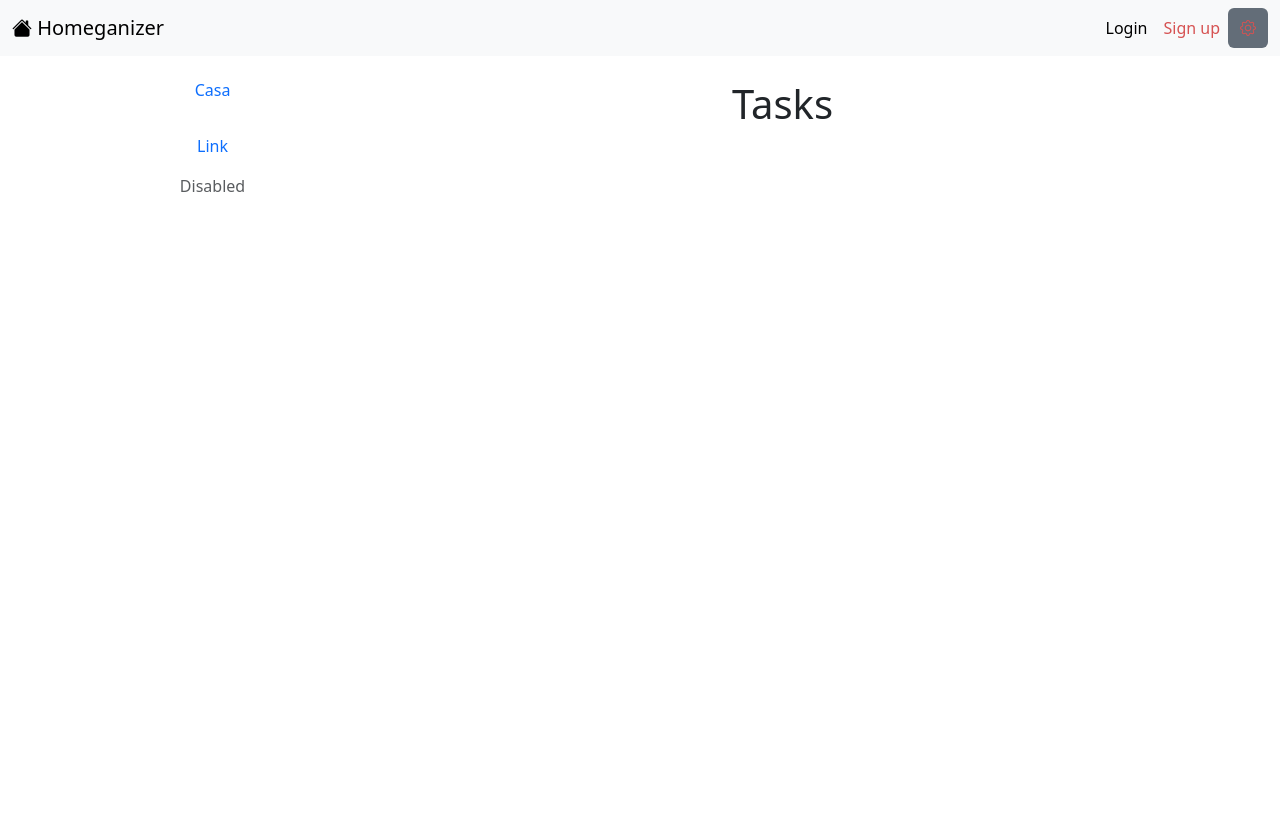
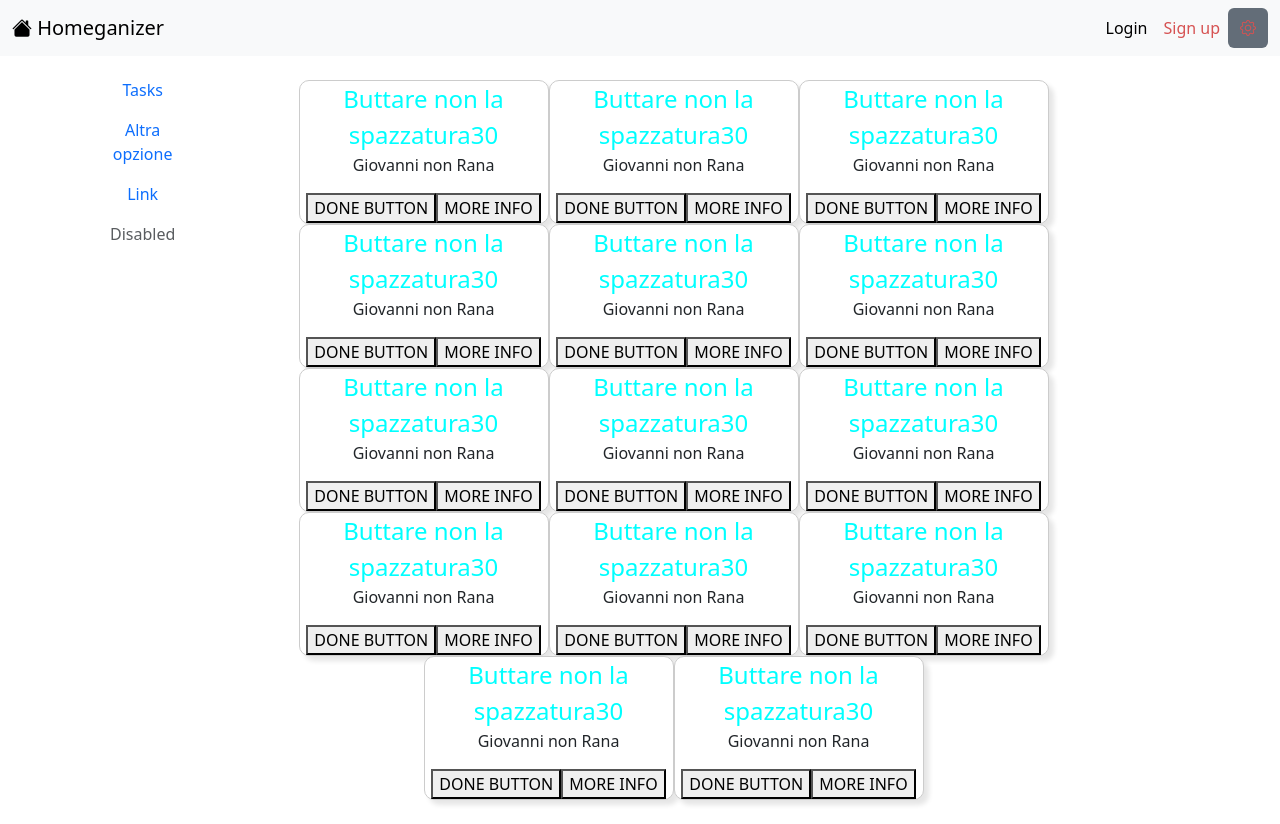
Before and after one commit to claudiogaudiano/Homeganize_frontend, a React (Create React App) app: page / in a window 1280 px wide. Before the commit the page ends 800 px from the top, so only its background shows below. Built offline with nearby package versions, Linux system fonts and the light colour scheme.

Commit message:
All work saved from 22 oct

```diff
--- a/src/App.css
+++ b/src/App.css
@@ -39,3 +39,23 @@
   }
 }
 */
+
+/* Header.css */
+.navbar {
+  background-color: #4CAF50; /* Sostituisci con il tuo colore desiderato */
+}
+
+.navbar .nav-link {
+  color: rgb(214, 82, 82); /* Cambia il colore del testo del link */
+}
+
+.navbar .nav-link.active {
+  color: #000000; /* Colore per il link attivo */
+}
+
+.navbar .btn-secondary {
+  font-size: 100;
+  width: 40px;
+  background-color: #636d78; /* Cambia il colore del pulsante */
+  border: none; /* Rimuovi il bordo se necessario */
+}
--- a/src/App.js
+++ b/src/App.js
@@ -58,12 +58,12 @@ function App() {
         <div class="row fixed-top"><Header />
         </div>
 
-        <div class="row"> {/* paddingTop permette il render sotto all'header */}
-          <div class="col-3 d-none d-sm-block" style={{ paddingTop: '70px' }}>
+        <div class="row container"> {/* paddingTop permette il render sotto all'header */}
+          <div class="col-1 d-none d-sm-block" style={{ paddingTop: '70px', height: '100vh'}}>
             <Sidebar />
           </div>
 
-          <div class="col" style={{ paddingTop: '56px' }}>
+          <div class="col" style={{ paddingTop: '56px'}}>
             <Router>
               <main className="main-content p-4"> {/* main is useful for SEO*/}
                 <Routes>
--- a/src/components/Header.jsx
+++ b/src/components/Header.jsx
@@ -11,7 +11,7 @@ function Header() {
         {/*Offcanvas*/}
         <div class="d-block d-sm-none">  {/*serve per mostrare l'offcanvas solo per schermi  xs*/}
         <button class="navbar-toggler ms-2" type="button" data-bs-toggle="offcanvas" data-bs-target="#offcanvasNavbar" aria-controls="offcanvasNavbar" aria-label="Toggle navigation">
-
+        <span class="navbar-toggler-icon"></span>
         </button>
         <div class="offcanvas offcanvas-start" tabindex="-1" id="offcanvasNavbar" aria-labelledby="offcanvasNavbarLabel">
           <div class="offcanvas-header">
--- a/src/components/Sidebar.jsx
+++ b/src/components/Sidebar.jsx
@@ -5,10 +5,10 @@ function Sidebar() {
   return (
     <ul class="nav flex-column">
       <li class="nav-item">
-    <a class="nav-link active" aria-current="page" href="#">Casa</a>
+        <a class="nav-link active" aria-current="page" href="#">Tasks</a>
       </li>
       <li class="nav-item">
-    <a class="nav-link" href="#"></a>
+        <a class="nav-link" href="#">Altra opzione</a>
       </li>
       <li class="nav-item">
         <a class="nav-link" href="#">Link</a>
--- /dev/null
+++ b/src/components/TaskCard.css
@@ -0,0 +1,20 @@
+.card {
+    border: 1px solid hsl(0, 0%, 80%);
+    border-radius: 10px;
+    box-shadow: 5px 5px 5px hsla(0, 0%, 0%, 0.1);
+    padding: 20 px;
+    margin:10 px;
+    text-align: center;
+    max-width: 250px;
+    display: inline-block
+}
+
+.card .taskName {
+    color: aqua;
+    font-size: 24px;
+}
+
+.taskName {
+    color: #333;
+    font-size: 24px;
+}
--- /dev/null
+++ b/src/components/TaskCard.jsx
@@ -0,0 +1,32 @@
+import React from 'react';
+import './taskCard.css';
+import PropTypes from 'prop-types' //Debugging Purpose, it console.log errors
+
+function TaskCard(hello) {
+    return(
+        <div className="card">
+            <span className="taskName">{hello.taskName + hello.hours}</span>
+            <p className="assinedPerson">{hello.name}</p> {/*potential feature => manage more people in a task*/}
+            <button className="doneButton">DONE BUTTON</button>
+            {/*move item - send data to the server - */}
+            <button className="moreInfo">MORE INFO</button>
+        </div>
+    );
+}
+
+//debugging purpose
+TaskCard.propTypes = {
+    name: PropTypes.string,
+    age: PropTypes.number,
+    //we also have boolean with PropTypes.boolean
+}
+
+
+//it gives default values for props
+TaskCard.defaultProps = {
+    name: "nome persona",
+    age: "9999"
+}
+
+
+export default TaskCard;
--- a/src/pagine/Tasks.js
+++ b/src/pagine/Tasks.js
@@ -1,8 +1,24 @@
 import React from "react";
 import {link} from "react-router-dom";
+import TaskCard from "../components/TaskCard";
 
 export function Tasks() {
     return (
-        <h1>Tasks</h1>
+        <>
+        <TaskCard name="Giovanni non Rana" taskName="Buttare non la spazzatura" hours={30}/>
+        <TaskCard name="Giovanni non Rana" taskName="Buttare non la spazzatura" hours={30}/>
+        <TaskCard name="Giovanni non Rana" taskName="Buttare non la spazzatura" hours={30}/>
+        <TaskCard name="Giovanni non Rana" taskName="Buttare non la spazzatura" hours={30}/>
+        <TaskCard name="Giovanni non Rana" taskName="Buttare non la spazzatura" hours={30}/>
+        <TaskCard name="Giovanni non Rana" taskName="Buttare non la spazzatura" hours={30}/>
+        <TaskCard name="Giovanni non Rana" taskName="Buttare non la spazzatura" hours={30}/>
+        <TaskCard name="Giovanni non Rana" taskName="Buttare non la spazzatura" hours={30}/>
+        <TaskCard name="Giovanni non Rana" taskName="Buttare non la spazzatura" hours={30}/>
+        <TaskCard name="Giovanni non Rana" taskName="Buttare non la spazzatura" hours={30}/>
+        <TaskCard name="Giovanni non Rana" taskName="Buttare non la spazzatura" hours={30}/>
+        <TaskCard name="Giovanni non Rana" taskName="Buttare non la spazzatura" hours={30}/>
+        <TaskCard name="Giovanni non Rana" taskName="Buttare non la spazzatura" hours={30}/>
+        <TaskCard name="Giovanni non Rana" taskName="Buttare non la spazzatura" hours={30}/>
+        </>
     )
 }
--- a/temp.js
+++ b/temp.js
@@ -1,5 +1,3 @@
 //This is a temporary file test purpose
 
-//Aggiorno
-
-//aggiorno2
+// test purpose 22 oct
```
Also changed, not shown: src/index.js (+1 -22 lines). Lines whose indentation alone changed are shown as unchanged.
